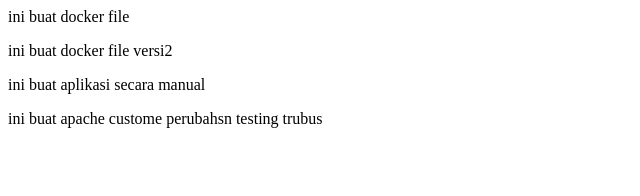
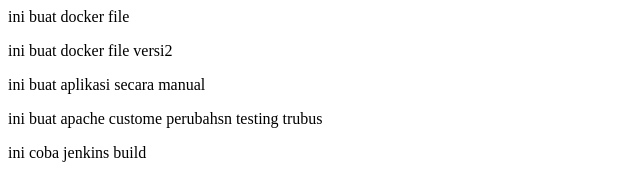
Before and after one commit to trubuswm/web-custome, a plain HTML site: page index.html in a window 1280 px wide. Shown: the whole page, without its empty margins (0-640 px from the left). Drawn offline with Linux system fonts and the light colour scheme.

Commit message:
test jenkis

```diff
--- a/index.html
+++ b/index.html
@@ -2,3 +2,4 @@
 <p> ini buat docker file versi2</p>
 <p> ini buat aplikasi secara manual</p>
 <p> ini buat apache custome perubahsn testing trubus </p>
+<p> ini coba jenkins build  </p>
```
Also changed, not shown: 1 other file.
